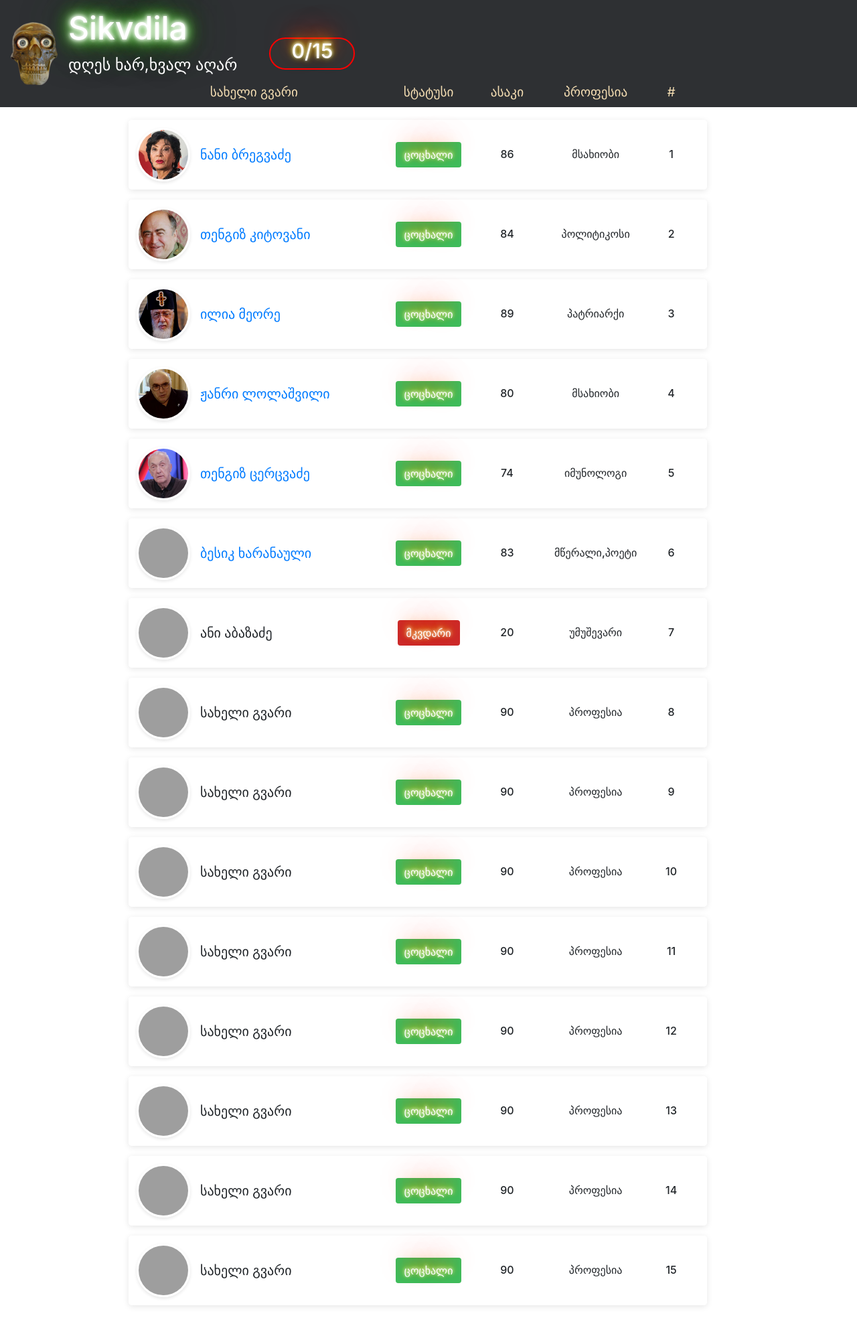
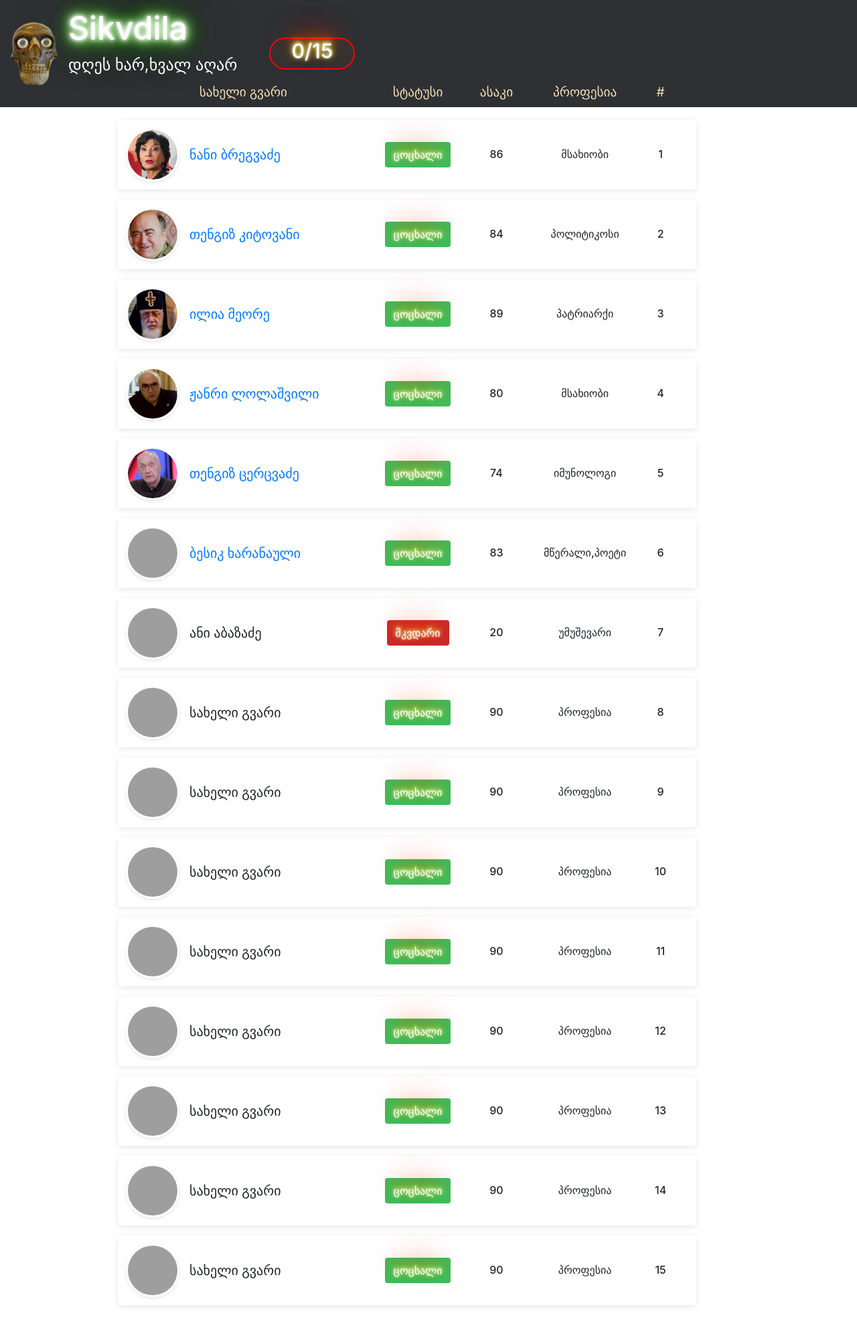
Before and after one commit to Giorgi2002/arvgingagvigos, a PHP site: page / in a window 1280 px wide. Shown: the whole page at 67% size. Run offline with PHP 8.4, Linux system fonts and the light colour scheme; grey boxes are pictures that could not be loaded.

Commit message:
Update style.css

```diff
--- a/style.css
+++ b/style.css
@@ -92,7 +92,7 @@ span {
 .content {
   display: flex;
   width: 70%;
-  margin-left:4rem;
+  margin-left:2rem;
  }
 
 @media only screen and (max-width: 700px) {
```
